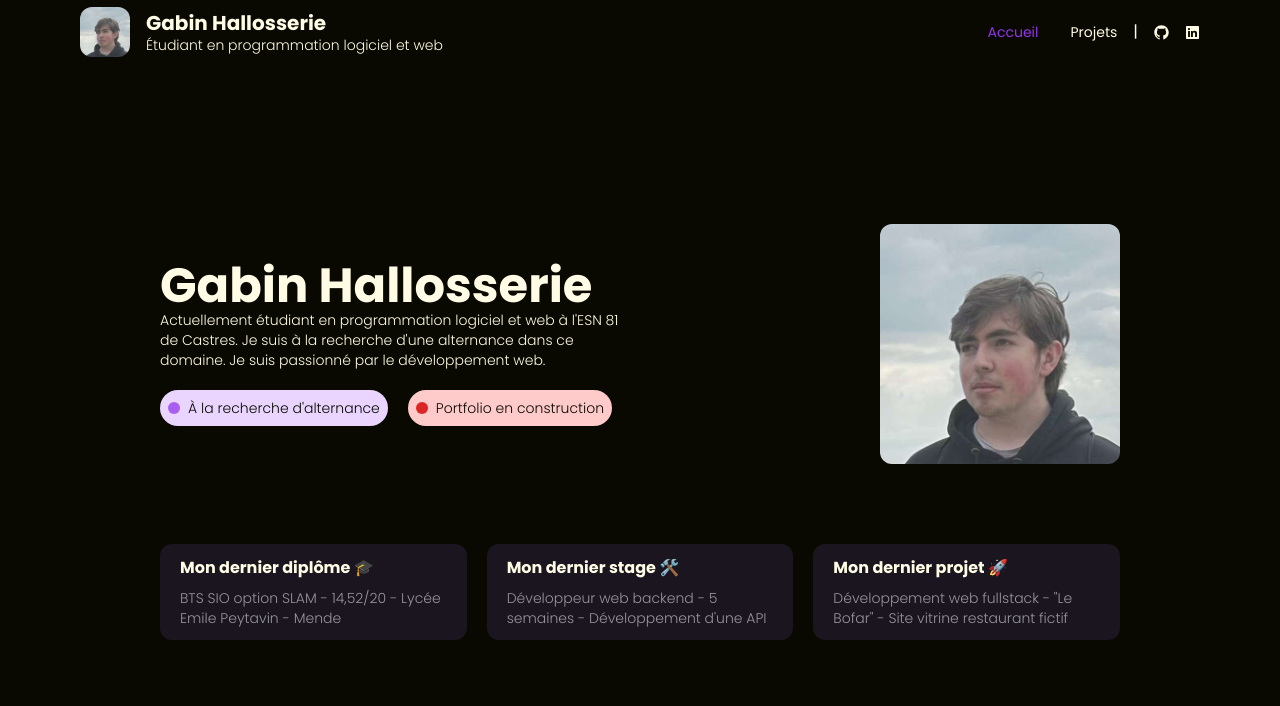
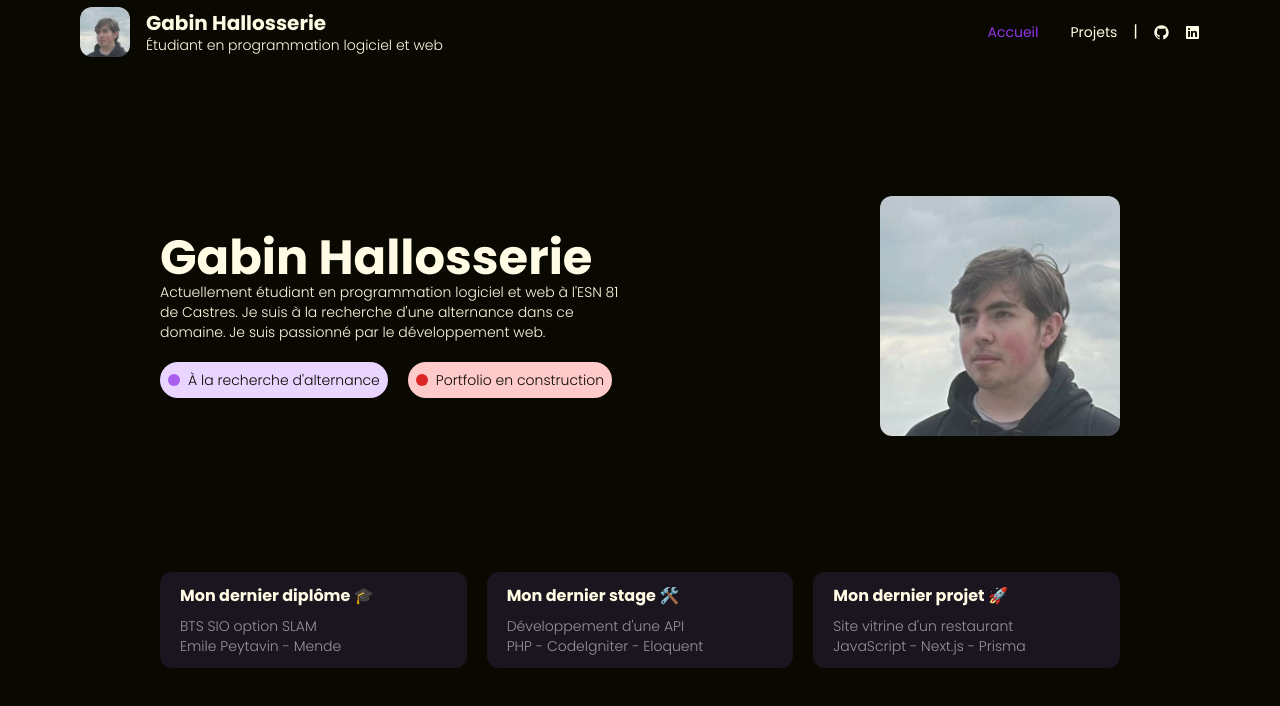
Before and after one commit to Seishiiin/portfolio, a Next.js app: page / in a window 1280 px wide. Shown: the top 706 px of the page. Built offline with nearby package versions, Linux system fonts and the light colour scheme.

Commit message:
feat: finish page.js

```diff
--- a/app/page.js
+++ b/app/page.js
@@ -6,7 +6,7 @@ export default function Home() {
         <div className={"w-full h-auto min-h-screen bg-[#0a0901] text-[#fffbe4]"}>
             <Navbar/>
 
-            <div className={"w-5/6 lg:px-0 lg:w-3/4 min-h-[calc(100dvh-12rem)] flex flex-col justify-center sm:justify-center items-center gap-5 sm:gap-20 mx-auto mt-16 mb-16 "}>
+            <div className={"w-5/6 lg:px-0 lg:w-3/4 min-h-[calc(100dvh-12rem)] flex flex-col justify-around items-center mx-auto mt-16 mb-16 "}>
                 <div className={"w-full flex justify-between items-center"}>
                     <div className={"w-full lg:w-1/2 h-full flex flex-col justify-center items-start gap-5"}>
                         <div className={"flex flex-col justify-start items-start"}>
@@ -31,20 +31,29 @@ export default function Home() {
                     </div>
                 </div>
 
-                <div className={"w-full grid grid-cols-1 md:grid-cols-3 gap-1 sm:gap-5"}>
+                <div className={"w-full grid grid-cols-1 md:grid-cols-3 gap-1 md:gap-5"}>
                     <div className={"group flex flex-col justify-center items-start gap-2 px-2 md:px-5 py-3 bg-[#1a151e] rounded-xl"}>
                         <h2 className={"text-md font-bold"}>Mon dernier diplôme 🎓</h2>
-                        <p className={"text-sm text-[#97959f] group-hover:text-[#fffbe4] duration-300 font-light"}>BTS SIO option SLAM - 14,52/20 - Lycée Emile Peytavin - Mende</p>
+                        <div className={"flex flex-col"}>
+                            <p className={"text-sm text-[#97959f] group-hover:text-[#fffbe4] duration-300 font-light"}>BTS SIO option SLAM</p>
+                            <p className={"text-sm text-[#97959f] group-hover:text-[#fffbe4] duration-300 font-light"}>Emile Peytavin - Mende</p>
+                        </div>
                     </div>
 
                     <div className={"group flex flex-col justify-center items-start gap-2 px-2 md:px-5 py-3 bg-[#1a151e] rounded-xl"}>
                         <h2 className={"text-md font-bold"}>Mon dernier stage 🛠️</h2>
-                        <p className={"text-sm text-[#97959f] group-hover:text-[#fffbe4] duration-300 font-light"}>Développeur web backend - 5 semaines - Développement d&apos;une API</p>
+                        <div className={"flex flex-col"}>
+                            <p className={"text-sm text-[#97959f] group-hover:text-[#fffbe4] duration-300 font-light"}>Développement d&apos;une API</p>
+                            <p className={"text-sm text-[#97959f] group-hover:text-[#fffbe4] duration-300 font-light"}>PHP - CodeIgniter - Eloquent</p>
+                        </div>
                     </div>
 
                     <div className={"group flex flex-col justify-center items-start gap-2 px-2 md:px-5 py-3 bg-[#1a151e] rounded-xl"}>
                         <h2 className={"text-md font-bold"}>Mon dernier projet 🚀</h2>
-                        <p className={"text-sm text-[#97959f] group-hover:text-[#fffbe4] duration-300 font-light"}>Développement web fullstack - &quot;Le Bofar&quot; - Site vitrine restaurant fictif</p>
+                        <div className={"flex flex-col"}>
+                            <p className={"text-sm text-[#97959f] group-hover:text-[#fffbe4] duration-300 font-light"}>Site vitrine d'un restaurant</p>
+                            <p className={"text-sm text-[#97959f] group-hover:text-[#fffbe4] duration-300 font-light"}>JavaScript - Next.js - Prisma</p>
+                        </div>
                     </div>
                 </div>
 
```
